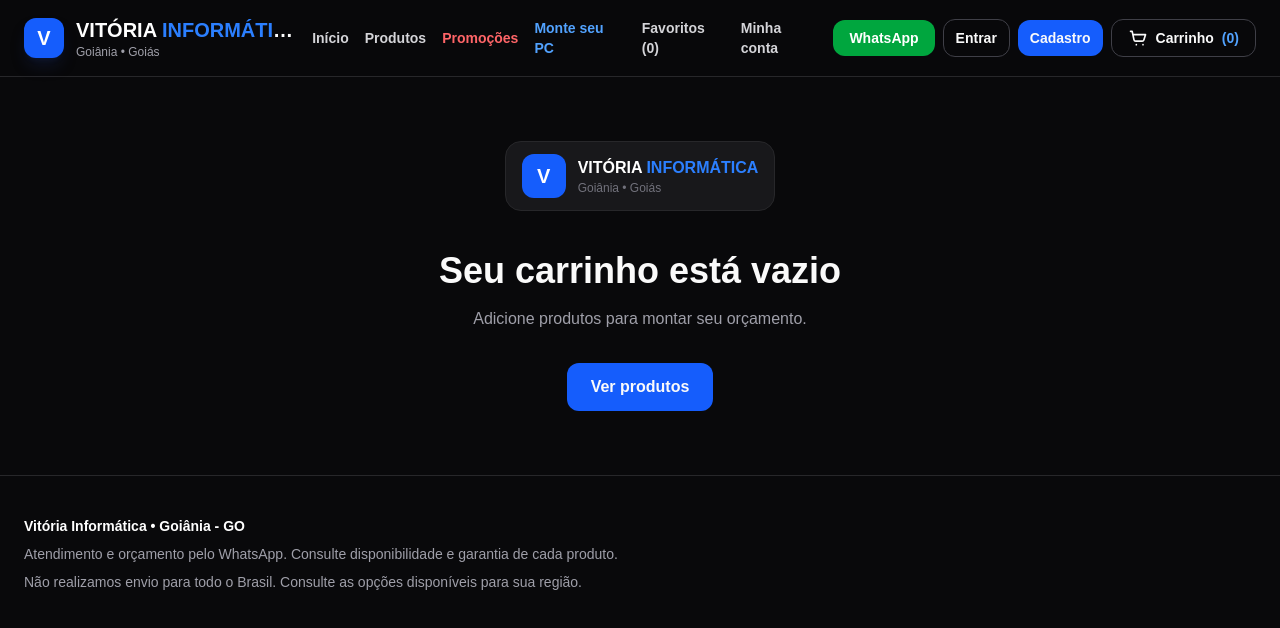
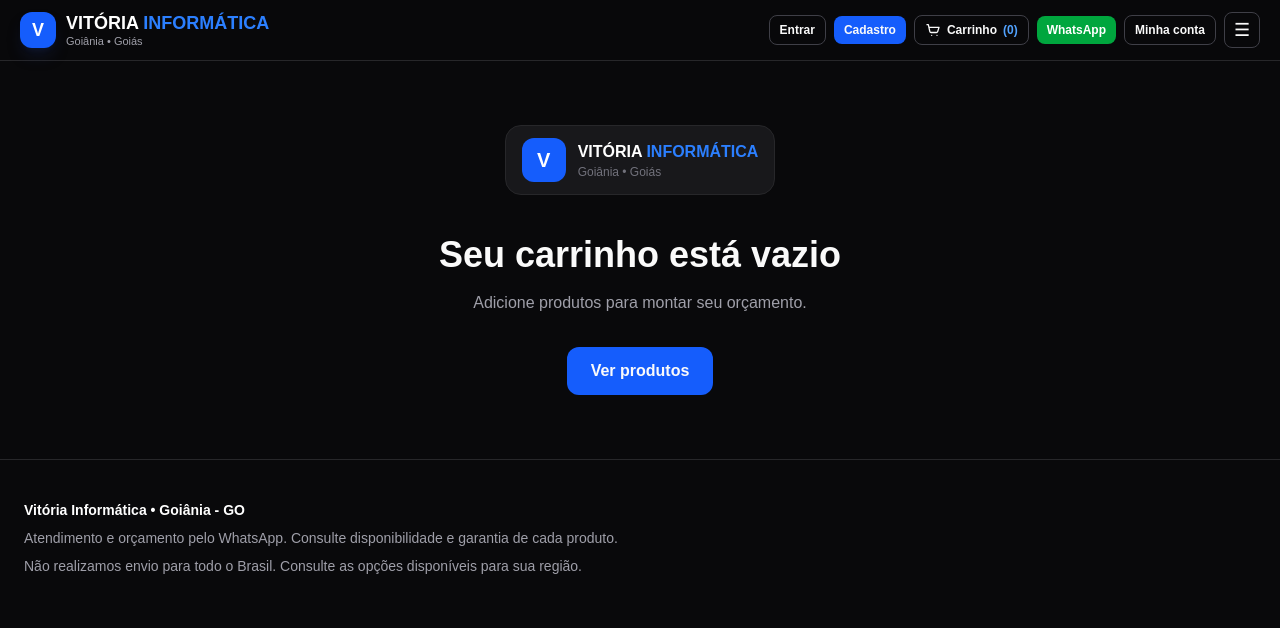
Before and after one commit to wendeljunio2015-dev/CatVitInfo, a Next.js app: page /carrinho in a window 1280 px wide. Shown: the top 628 px of the page. Built offline with nearby package versions, Linux system fonts and the light colour scheme.

Commit message:
Reorganize header actions and preserve full store name

```diff
--- a/components/Header.tsx
+++ b/components/Header.tsx
@@ -7,7 +7,7 @@ import { useFavorites } from "@/context/FavoritesContext";
 
 function CartIcon() {
   return (
-    <svg aria-hidden="true" viewBox="0 0 24 24" fill="none" stroke="currentColor" strokeWidth="2" className="h-5 w-5">
+    <svg aria-hidden="true" viewBox="0 0 24 24" fill="none" stroke="currentColor" strokeWidth="2" className="h-4 w-4">
       <path strokeLinecap="round" strokeLinejoin="round" d="M3 4h2l2.2 10.2a2 2 0 0 0 2 1.6h7.9a2 2 0 0 0 1.9-1.4L21 8H7" />
       <circle cx="10" cy="20" r="1" fill="currentColor" stroke="none" />
       <circle cx="18" cy="20" r="1" fill="currentColor" stroke="none" />
@@ -23,42 +23,46 @@ export default function Header() {
 
   return (
     <header className="sticky top-0 z-50 border-b border-zinc-800 bg-zinc-950/95 backdrop-blur">
-      <div className="mx-auto flex max-w-7xl items-center justify-between gap-3 px-4 py-3 sm:px-6 sm:py-4">
-        <Link href="/" onClick={close} className="flex min-w-0 items-center gap-3">
-          <span className="flex h-10 w-10 shrink-0 items-center justify-center rounded-xl bg-blue-600 text-xl font-black text-white shadow-lg shadow-blue-950/40">V</span>
-          <span className="min-w-0"><span className="block truncate text-base font-black text-white sm:text-xl">VITÓRIA <span className="text-blue-500">INFORMÁTICA</span></span><span className="block text-[11px] text-zinc-400 sm:text-xs">Goiânia • Goiás</span></span>
+      <div className="mx-auto flex max-w-7xl items-center justify-between gap-2 px-3 py-3 sm:gap-3 sm:px-5">
+        <Link href="/" onClick={close} className="flex shrink-0 items-center gap-2.5">
+          <span className="flex h-9 w-9 shrink-0 items-center justify-center rounded-xl bg-blue-600 text-lg font-black text-white shadow-lg shadow-blue-950/40">V</span>
+          <span className="whitespace-nowrap">
+            <span className="block text-sm font-black leading-tight text-white sm:text-lg">VITÓRIA <span className="text-blue-500">INFORMÁTICA</span></span>
+            <span className="block text-[10px] leading-tight text-zinc-400 sm:text-[11px]">Goiânia • Goiás</span>
+          </span>
         </Link>
 
-        <nav className="hidden items-center gap-4 text-sm font-semibold text-zinc-300 xl:flex">
+        <nav className="hidden items-center gap-3 text-xs font-semibold text-zinc-300 2xl:flex">
           <Link className="hover:text-white" href="/">Início</Link>
           <Link className="hover:text-white" href="/produtos">Produtos</Link>
           <Link className="font-bold text-red-400 hover:text-red-300" href="/promocoes">Promoções</Link>
           <Link className="font-black text-blue-400 hover:text-blue-300" href="/monte-seu-pc">Monte seu PC</Link>
           <Link className="hover:text-white" href="/favoritos">Favoritos ({favoriteCount})</Link>
-          <Link className="hover:text-white" href="/cliente/minha-conta">Minha conta</Link>
         </nav>
 
-        <div className="flex items-center gap-2">
-          <a href="https://wa.me/5562994780830" target="_blank" rel="noopener noreferrer" className="hidden rounded-xl bg-green-600 px-4 py-2 text-sm font-black text-white hover:bg-green-500 md:inline-block">WhatsApp</a>
-          <Link href="/cliente/login" className="hidden rounded-xl border border-zinc-700 px-3 py-2 text-sm font-bold hover:bg-zinc-800 lg:inline-block">Entrar</Link>
-          <Link href="/cliente/cadastro" className="hidden rounded-xl bg-blue-600 px-3 py-2 text-sm font-bold hover:bg-blue-500 xl:inline-block">Cadastro</Link>
-          <Link href="/carrinho" aria-label={`Carrinho com ${itemCount} item(ns)`} className="flex items-center gap-2 rounded-xl border border-zinc-700 px-3 py-2 text-sm font-bold hover:bg-zinc-800 sm:px-4"><CartIcon /><span className="hidden sm:inline">Carrinho</span><span className="text-blue-400">({itemCount})</span></Link>
-          <button type="button" onClick={() => setOpen((value) => !value)} aria-label="Abrir menu" aria-expanded={open} className="flex h-10 w-10 items-center justify-center rounded-xl border border-zinc-700 text-xl xl:hidden">{open ? "×" : "☰"}</button>
+        <div className="ml-auto flex items-center gap-1.5 sm:gap-2">
+          <Link href="/cliente/login" className="hidden rounded-lg border border-zinc-700 px-2.5 py-1.5 text-xs font-bold hover:bg-zinc-800 lg:inline-block">Entrar</Link>
+          <Link href="/cliente/cadastro" className="hidden rounded-lg bg-blue-600 px-2.5 py-1.5 text-xs font-bold hover:bg-blue-500 xl:inline-block">Cadastro</Link>
+          <Link href="/carrinho" aria-label={`Carrinho com ${itemCount} item(ns)`} className="flex items-center gap-1.5 rounded-lg border border-zinc-700 px-2.5 py-1.5 text-xs font-bold hover:bg-zinc-800"><CartIcon /><span className="hidden md:inline">Carrinho</span><span className="text-blue-400">({itemCount})</span></Link>
+          <a href="https://wa.me/5562994780830" target="_blank" rel="noopener noreferrer" className="hidden rounded-lg bg-green-600 px-2.5 py-1.5 text-xs font-black text-white hover:bg-green-500 md:inline-block">WhatsApp</a>
+          <Link href="/cliente/minha-conta" className="hidden rounded-lg border border-zinc-700 px-2.5 py-1.5 text-xs font-bold hover:bg-zinc-800 lg:inline-block">Minha conta</Link>
+          <button type="button" onClick={() => setOpen((value) => !value)} aria-label="Abrir menu" aria-expanded={open} className="flex h-9 w-9 items-center justify-center rounded-lg border border-zinc-700 text-lg 2xl:hidden">{open ? "×" : "☰"}</button>
         </div>
       </div>
 
       {open && (
-        <nav className="border-t border-zinc-800 bg-zinc-950 px-4 py-4 xl:hidden">
+        <nav className="border-t border-zinc-800 bg-zinc-950 px-4 py-4 2xl:hidden">
           <div className="mx-auto grid max-w-7xl gap-2 text-sm font-bold">
             <Link onClick={close} href="/" className="rounded-xl px-4 py-3 hover:bg-zinc-900">Início</Link>
             <Link onClick={close} href="/produtos" className="rounded-xl px-4 py-3 hover:bg-zinc-900">Produtos</Link>
             <Link onClick={close} href="/promocoes" className="rounded-xl bg-red-500/10 px-4 py-3 text-red-400 hover:bg-red-500/20">Promoções</Link>
             <Link onClick={close} href="/monte-seu-pc" className="rounded-xl bg-blue-600/10 px-4 py-3 text-blue-400 hover:bg-blue-600/20">Monte seu PC</Link>
             <Link onClick={close} href="/favoritos" className="rounded-xl px-4 py-3 hover:bg-zinc-900">Favoritos ({favoriteCount})</Link>
+            <Link onClick={close} href="/carrinho" className="flex items-center justify-center gap-2 rounded-xl border border-zinc-700 px-4 py-3"><CartIcon />Carrinho ({itemCount})</Link>
             <Link onClick={close} href="/cliente/login" className="rounded-xl border border-zinc-700 px-4 py-3 text-center">Entrar</Link>
             <Link onClick={close} href="/cliente/cadastro" className="rounded-xl bg-blue-600 px-4 py-3 text-center">Criar cadastro</Link>
+            <a onClick={close} href="https://wa.me/5562994780830" target="_blank" rel="noopener noreferrer" className="rounded-xl bg-green-600 px-4 py-3 text-center hover:bg-green-500">Falar no WhatsApp</a>
             <Link onClick={close} href="/cliente/minha-conta" className="rounded-xl bg-zinc-900 px-4 py-3 text-center">Minha conta</Link>
-            <a onClick={close} href="https://wa.me/5562994780830" target="_blank" rel="noopener noreferrer" className="rounded-xl bg-green-600 px-4 py-3 text-center hover:bg-green-500">Falar no WhatsApp</a>
           </div>
         </nav>
       )}
```
